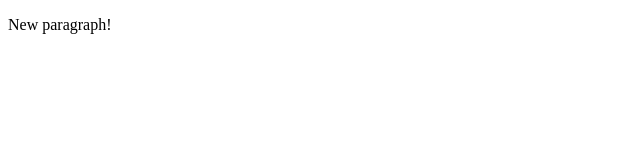
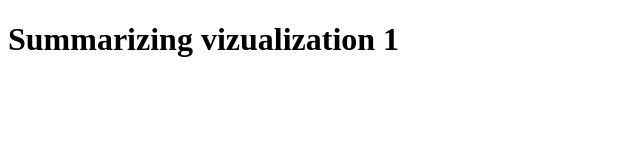
Before and after one commit to ahard/ahard-social.github.io, a plain HTML site: page index.html in a window 1280 px wide. Shown: the whole page, without its empty margins (0-640 px from the left). Drawn offline with nearby package versions, Linux system fonts and the light colour scheme.

Commit message:
Update index.html
Setting header 1

```diff
--- a/index.html
+++ b/index.html
@@ -1,13 +1,12 @@
 <!DOCTYPE html>
 <html lang="en">
-    <head>
-        <meta charset="utf-8">
-        <title>D3 Page Template</title>
-        <script type="text/javascript" src="../d3/d3.js"></script>
-    </head>
+    <meta charset="utf-8">
+    <h1>Summarizing vizualization 1</h1>
+
+        <title>Week7</title>
+        <script type="text/javascript" src="http://d3js.org/d3.v3.min.js"></script>
     <body>
         <script type="text/javascript">
-            d3.select("body").append("p").text("New paragraph!");
         </script>
     </body>
 </html>
```
